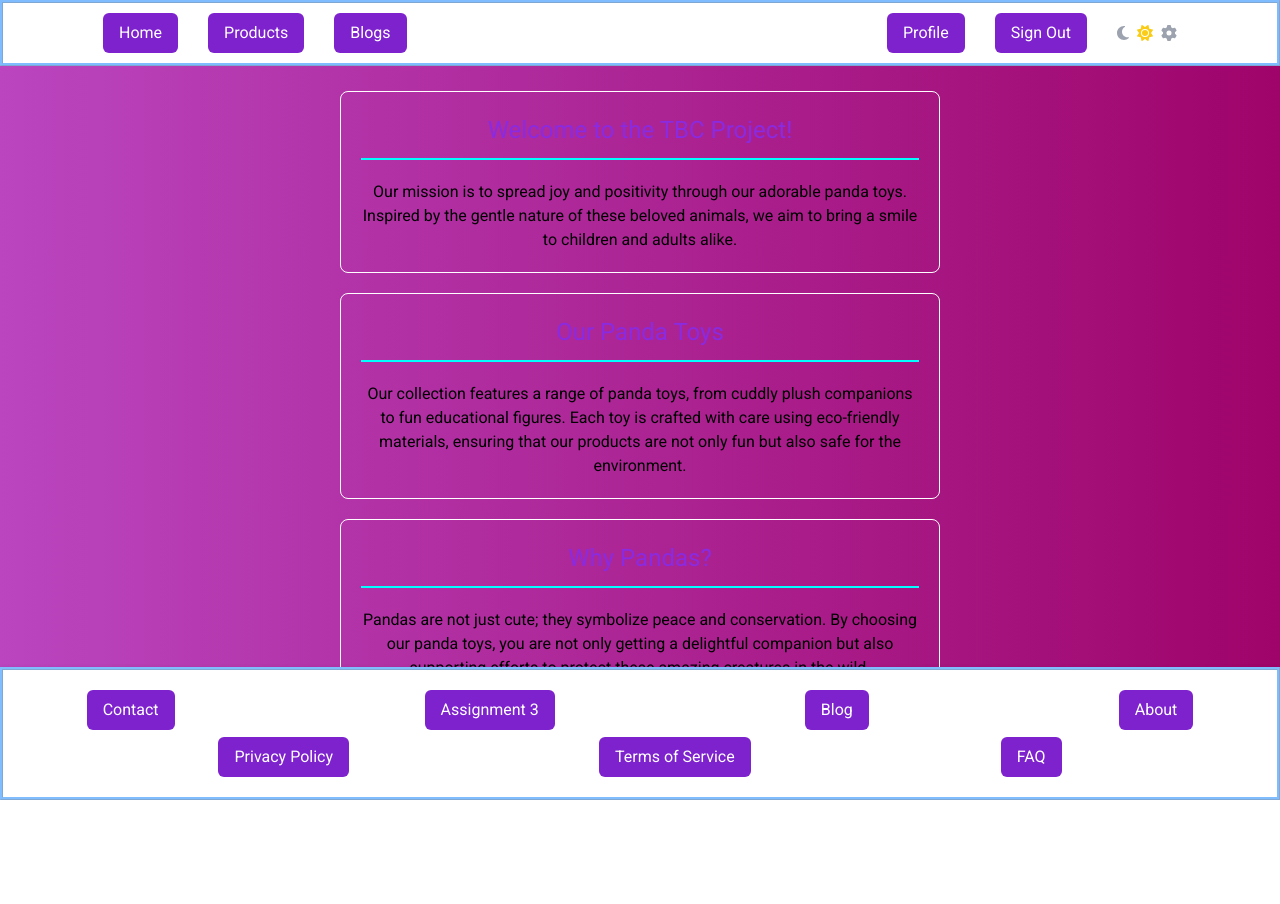
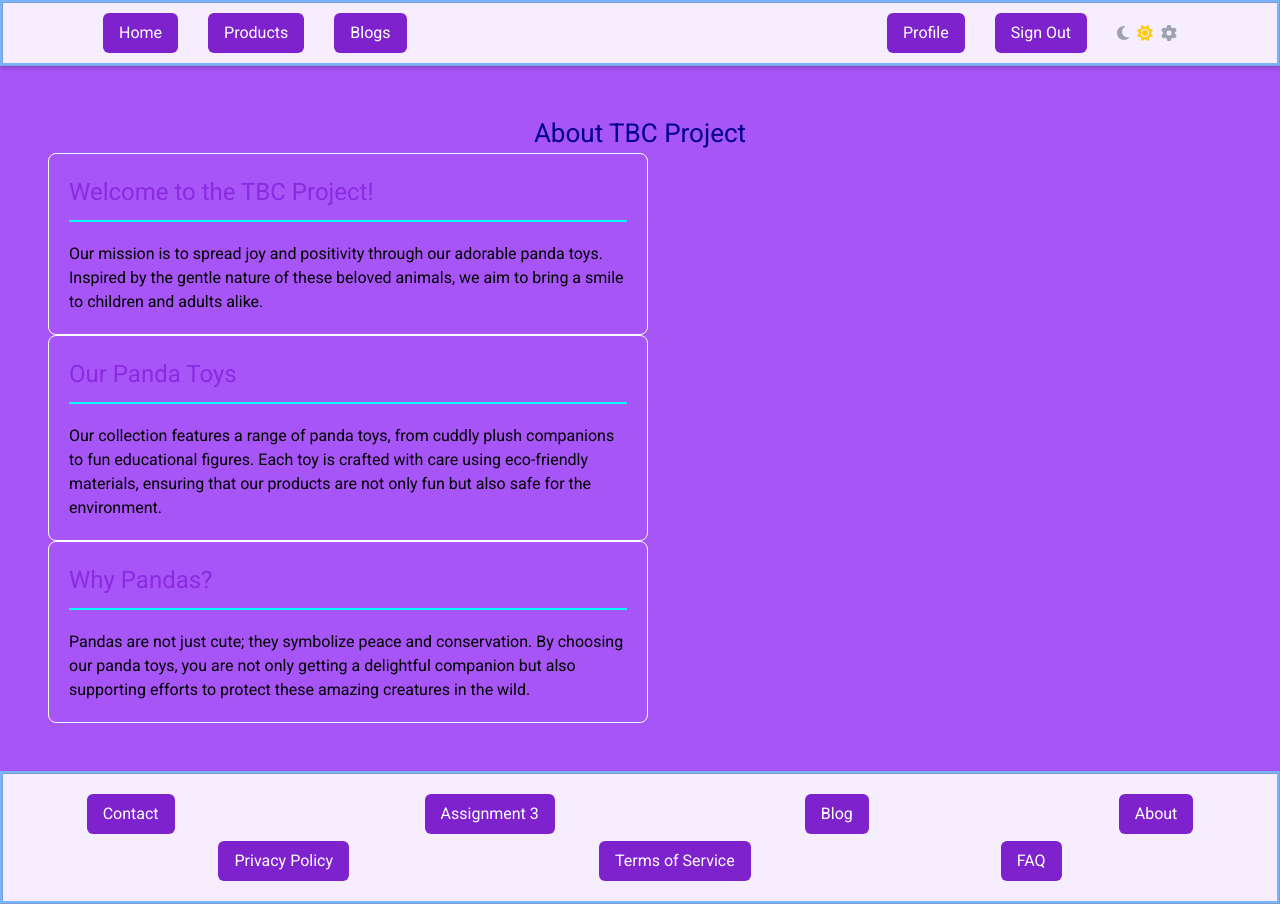
Before and after one commit to FleecyBear/tbc-start, a Next.js app: page /about in a window 1280 px wide. Before the commit the page ends 800 px from the top, so only its background shows below. Built offline with nearby package versions, Linux system fonts and the light colour scheme; sample sign-in values are in the browser's storage.

Commit message:
Updated styles
1. Updated background colors for light and dark mode;
2. Refactored authLayout to use TailWind styles;
3. Removed extra styles from global.css

```diff
--- a/src/app/(authPages)/layout.js
+++ b/src/app/(authPages)/layout.js
@@ -12,7 +12,7 @@ export default function AuthLayout({ children }) {
   const [loading, setLoading] = useState(true);
   useEffect(() => {
     const checkSession = async () => {
-      const session = await sessionStatus();
+      const session = sessionStatus();
 
       if (session===false) {
         router.push('/login');
@@ -28,10 +28,13 @@ export default function AuthLayout({ children }) {
   }
 
   return (
-    <div className="app-container">
-      <Header />
-      <main className="main-container">{children}</main>
-      <Footer />
-    </div>
+    <div className="flex flex-col min-h-screen bg-purple-500
+    dark:bg-purple-900">
+    <Header />
+    <main className="flex-grow p-4 md:p-8 lg:p-12">
+      {children}
+    </main>
+    <Footer />
+  </div>
   );
 }
--- a/src/app/components/footer/Footer.js
+++ b/src/app/components/footer/Footer.js
@@ -3,7 +3,7 @@ import Link from "next/link";
 
 export default function Footer() {
   return (
-    <footer className="Footer">
+    <footer className="Footer dark:bg-gray-900">
       <div className="Footer_Top">
         <Link href="/contact" passHref>
           <button className="btn-custom">Contact</button>
--- a/src/app/components/header/Header.js
+++ b/src/app/components/header/Header.js
@@ -7,7 +7,7 @@ import ThemeToggle from "../../utils/themeToggle.js";
 
 export default function Header() {
   return (
-    <header className="Header flex  dark:bg-gray-900">
+    <header className="Header dark:bg-gray-900">
       <div className="Header_Left">
         <Link href="/" passHref>
           <CustomButton buttonText="Home" />
--- a/src/app/global.css
+++ b/src/app/global.css
@@ -22,23 +22,3 @@ html {
 body {
   font-family: "Roboto", sans-serif;
 }
-
-.app-container {
-  display: grid;
-  text-align: center;
-  height: 100vh;
-}
-
-.main-container {
-  width: 100%;
-  height: 100%;
-  background: rgb(2, 0, 36);
-  background: linear-gradient(90deg, rgba(2, 0, 36, 1) 0%, rgba(186, 69, 191, 1) 0%, rgba(159, 4, 106, 1) 100%);
-  display: flex;
-  flex-direction: column;
-  justify-content: center;
-  align-items: center;
-  gap: 20px;
-  overflow-y: auto;
-  padding: 30px;
-}
```
